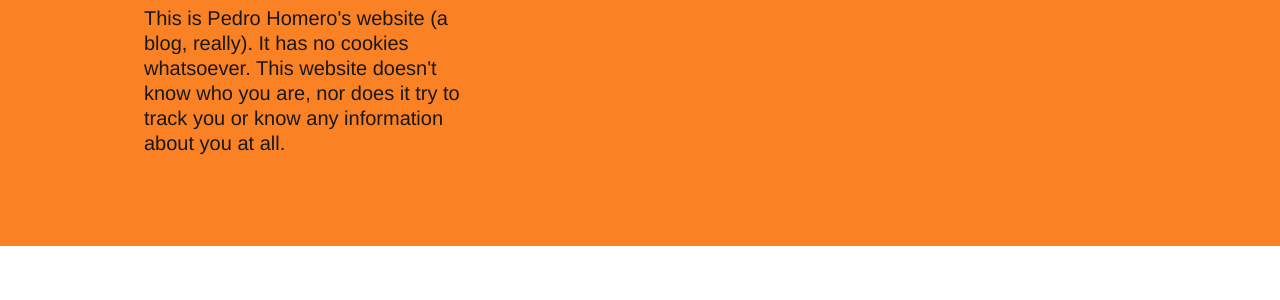
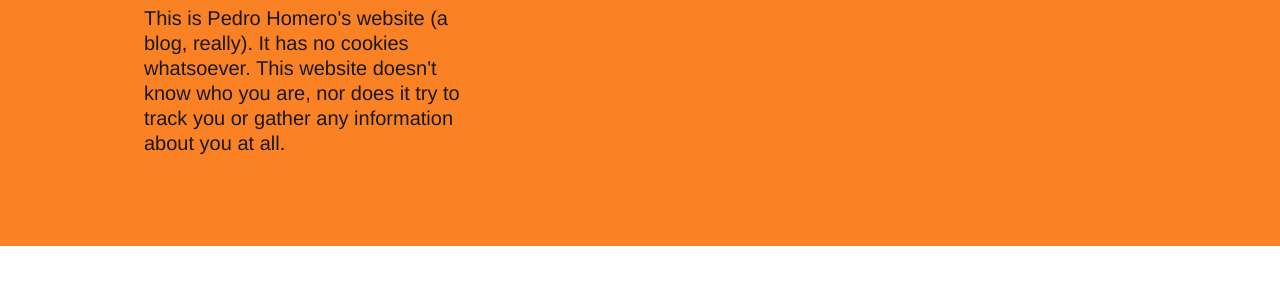
Before and after one commit to pedro-homero/pedro-homero.github.io, a Jekyll site: the page built from index.markdown, in a window 1280 px wide. Shown: the part 462-762 px from the top of the page. Built offline with Jekyll 4.4.1, drawn with Linux system fonts in a browser that asks for light colours.

Commit message:
Update _config.yml

```diff
--- a/_config.yml
+++ b/_config.yml
@@ -22,7 +22,7 @@ title: pH
 email: pedro.homero at gmail dot com
 description: >- # this means to ignore newlines until "baseurl:"
   This is Pedro Homero's website (a blog, really).
-  It has no cookies whatsoever. This website doesn't know who you are, nor does it try to track you or know any information about you at all.
+  It has no cookies whatsoever. This website doesn't know who you are, nor does it try to track you or gather any information about you at all.
 baseurl: "" # the subpath of your site, e.g. /blog
 url: https://pedro-homero.github.io
 # twitter_username: pedrohomero
```
